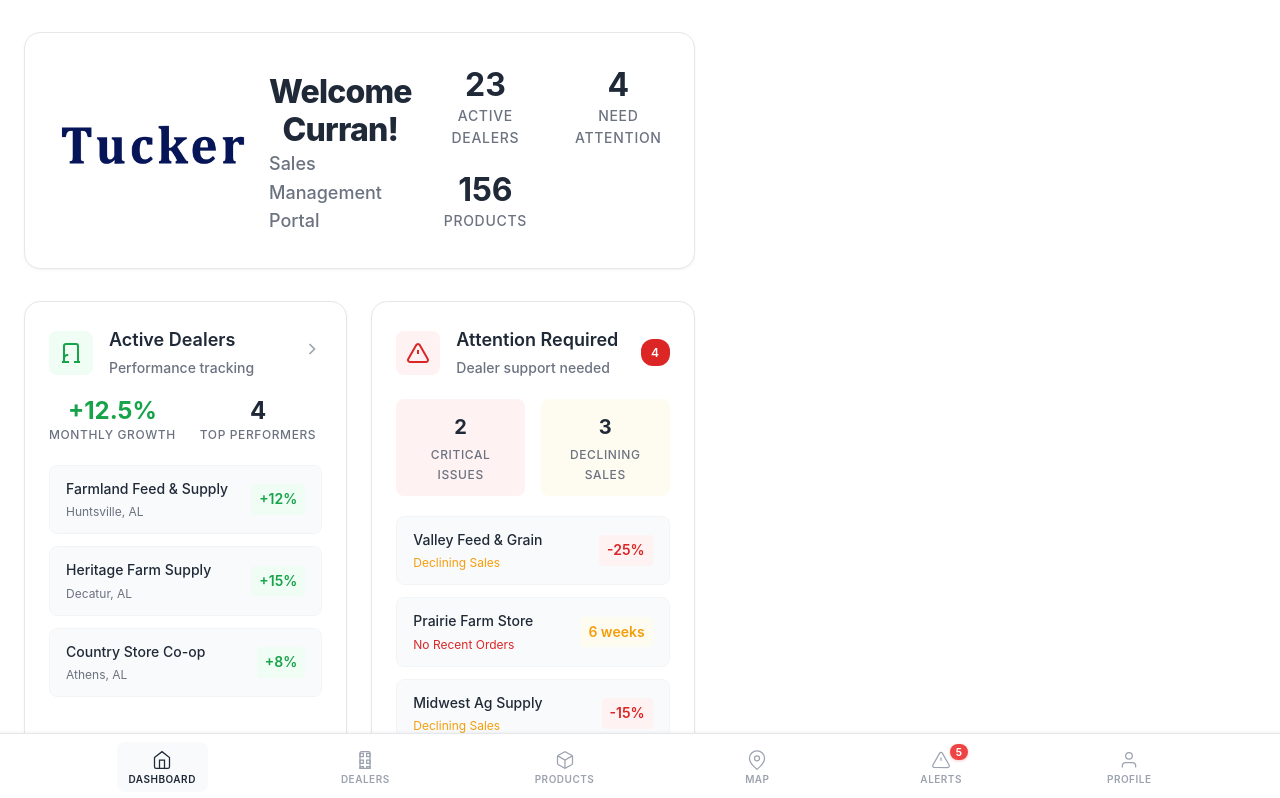
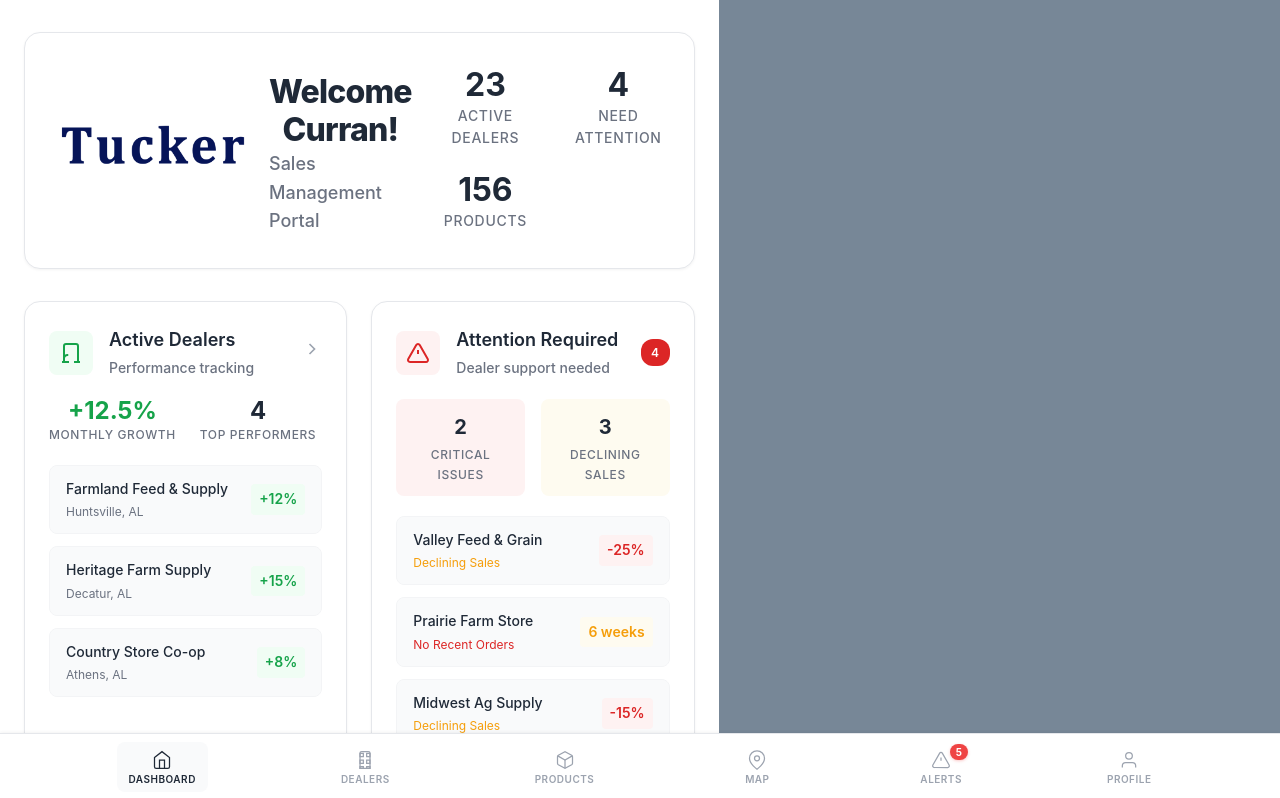
Before and after one commit to tuckermillingllc/sales-app, a Vue app in the folder sales-app-frontend/: page / in a window 1280 px wide. Shown: the top 798 px of the page. Built offline with nearby package versions, Linux system fonts and the light colour scheme.

Commit message:
Fix css layout

```diff
--- a/sales-app-frontend/src/styles/dashboard.css
+++ b/sales-app-frontend/src/styles/dashboard.css
@@ -47,6 +47,12 @@ html, body {
   padding-top: env(safe-area-inset-top);
 }
 
+/* Ensure Vue app and other containers don't override background */
+#app, .v-application, .v-application__wrap {
+  background: transparent !important;
+  background-color: transparent !important;
+}
+
 /* Base Styles */
 html, body {
   background: var(--color-bg-primary);
@@ -58,7 +64,7 @@ html, body {
   max-width: 1400px;
   margin: 0 auto;
   padding: 2rem 1.5rem;
-  background: transparent !important;
+  background: transparent;
   min-height: 100vh;
 }
 
@@ -111,10 +117,11 @@ html, body {
 /* Stats Overview Grid */
 .stats-overview-grid {
   display: grid;
-  grid-template-columns: auto auto;
+  grid-template-columns: 1fr 1fr;
   grid-template-rows: auto auto;
   gap: 1.5rem 3rem;
   justify-content: start;
+  align-items: start;
 }
 
 /* Position items in specific grid locations */
```
